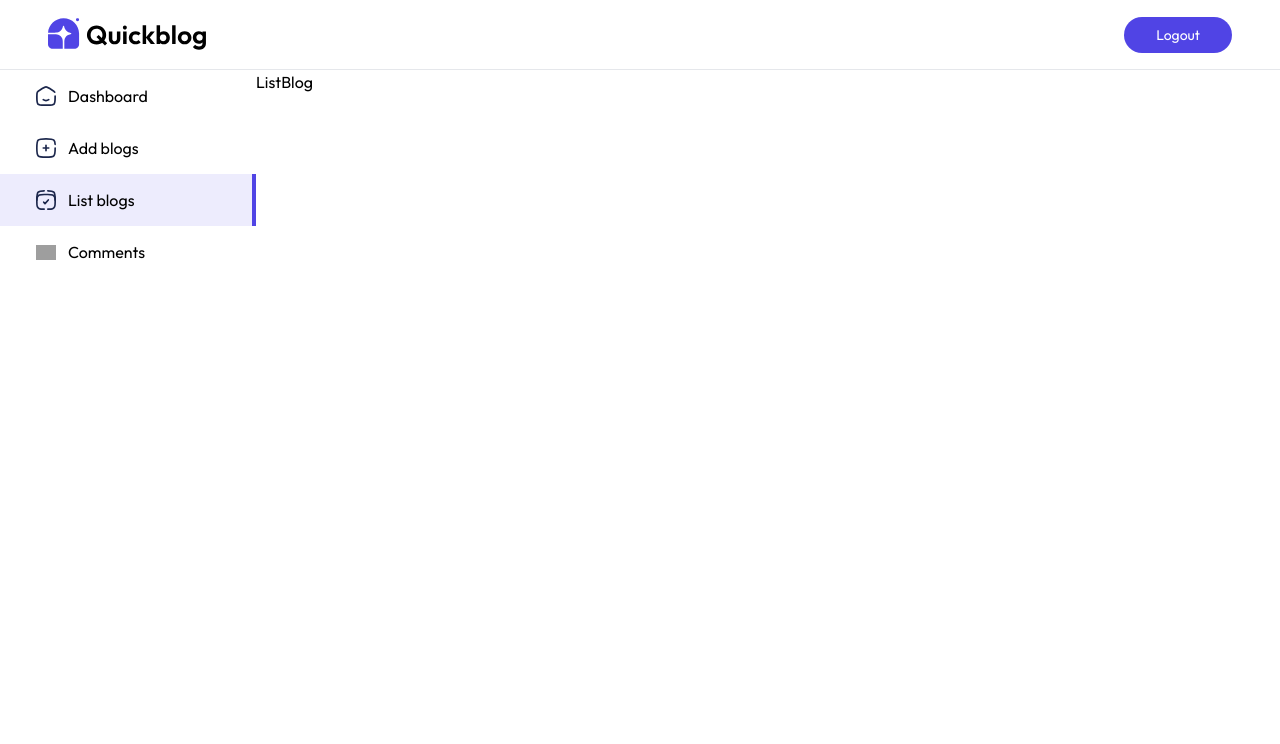
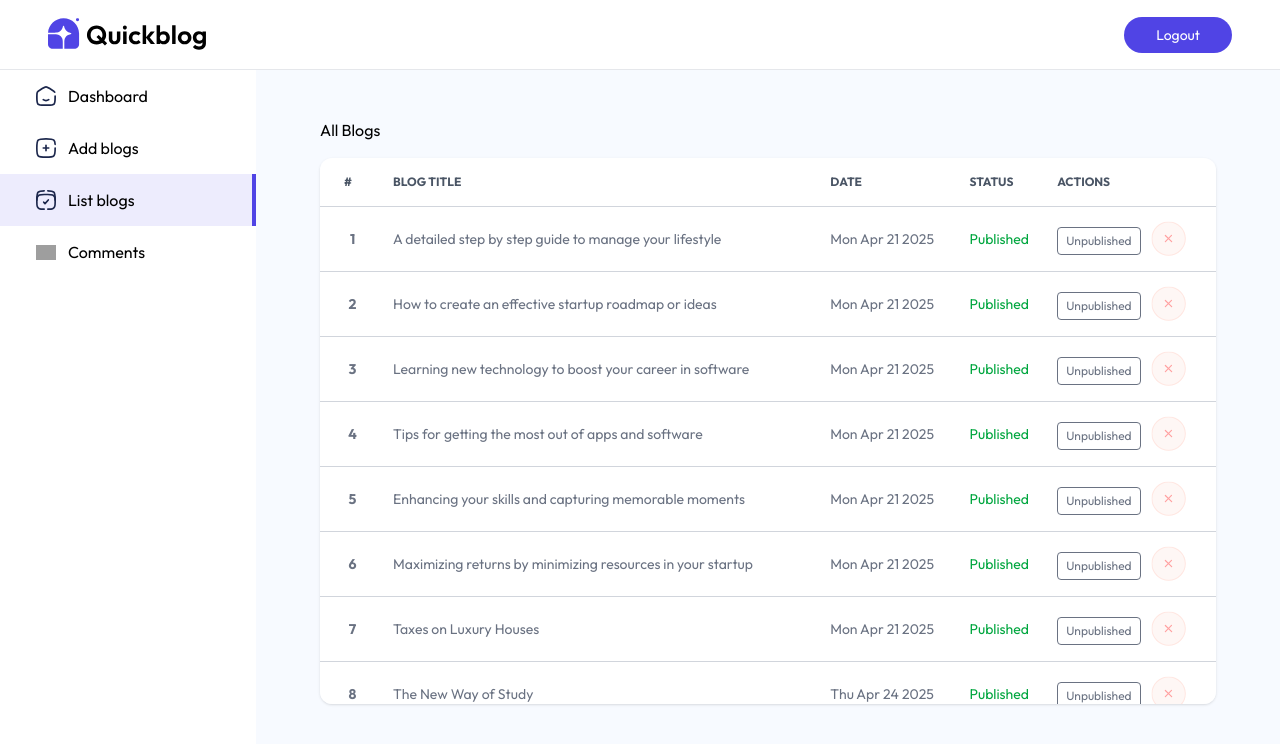
Before and after one commit to toffly/QuickBlog, a React (Vite) app in the folder client/: page /admin/listBlog in a window 1280 px wide. Shown: the top 744 px of the page. Built offline with nearby package versions, Linux system fonts and the light colour scheme; grey boxes are pictures that could not be loaded.

Commit message:
Implement ListBlog component to display all blogs with a table layout

```diff
--- a/client/src/pages/admin/ListBlog.jsx
+++ b/client/src/pages/admin/ListBlog.jsx
@@ -1,9 +1,62 @@
-import React from 'react'
+import { useEffect, useState } from "react";
+import { blog_data } from "../../assets/assets";
+import BlogTableItem from "../../components/admin/BlogTableItem";
 
 const ListBlog = () => {
+  const [blogs, setBlogs] = useState([]);
+
+  const fetchBlogs = async () => {
+    setBlogs(blog_data);
+  };
+
+  useEffect(() => {
+    const fetchData = async () => {
+      await fetchBlogs();
+    };
+    fetchData();
+  }, []);
+
   return (
-    <div>ListBlog</div>
-  )
-}
+    <div className="flex-1 pt-5 px-5 sm:pt-12 sm:pl-16 bg-blue-50/50">
+      <h1>All Blogs</h1>
 
-export default ListBlog
+      <div className="relative h-4/5 max-w-4xl overflow-x-auto shadow rounded-xl scrollbar-hide bg-white mt-4">
+          <table className="w-full text-sm text-gray-500">
+            <thead className="text-xs text-gray-600 text-left uppercase">
+              <tr>
+                <th scope="col" className="px-2 py-4 xl:px-6">
+                  #
+                </th>
+                <th scope="col" className="px-2 py-4">
+                  Blog Title
+                </th>
+                <th scope="col" className="px-2 py-4 max-sm:hidden">
+                  Date
+                </th>
+                <th scope="col" className="px-2 py-4 max-sm:hidden">
+                  Status
+                </th>
+                <th scope="col" className="px-2 py-4">
+                  Actions
+                </th>
+              </tr>
+            </thead>
+            <tbody>
+              {blogs.map((blog, index) => {
+                return (
+                  <BlogTableItem
+                    key={blog._id}
+                    blog={blog}
+                    fetchBlogs={fetchBlogs}
+                    index={index + 1}
+                  />
+                );
+              })}
+            </tbody>
+          </table>
+        </div>
+    </div>
+  );
+};
+
+export default ListBlog;
```
